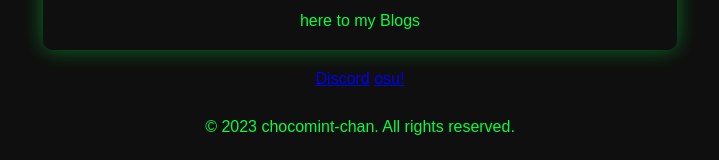
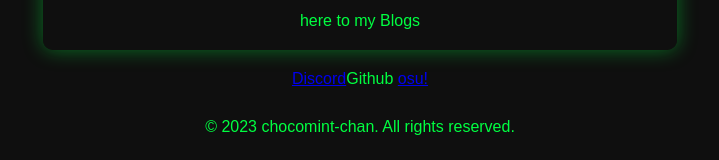
Before and after one commit to qrexpy/OTKUSteyler.github.io, a plain HTML site: page index.html in a window 1280 px wide. Shown: the part 464-624 px from the top of the page, without its empty margins (280-999 px from the left). Drawn offline with Linux system fonts and the light colour scheme.

Commit message:
Update index.html

```diff
--- a/index.html
+++ b/index.html
@@ -28,7 +28,7 @@
             <div class="footer-links">
 <link rel="icon" type="image/x-icon" href="/images/discord.ico">
             <a href="https://discordlookup.com/user/554071670143451176">Discord</a
-            <a href="https://github.com/OTKUSteyler"><link rel="icon" type="image/x-icon" href="/images/github.ico"github"</a>
+            <a href="https://github.com/OTKUSteyler">Github</a>
             <link rel="icon" type="image/x-icon" href="/images/osu.ico">
             <a href="https://osu.ppy.sh/users/22396260" target="_blank">osu!</a>
         </div>
```
